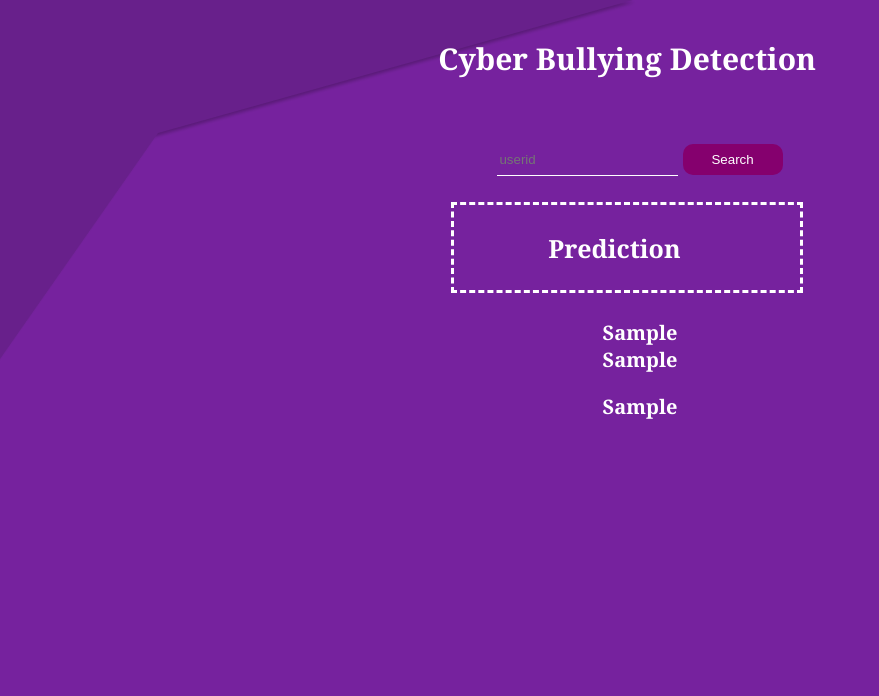
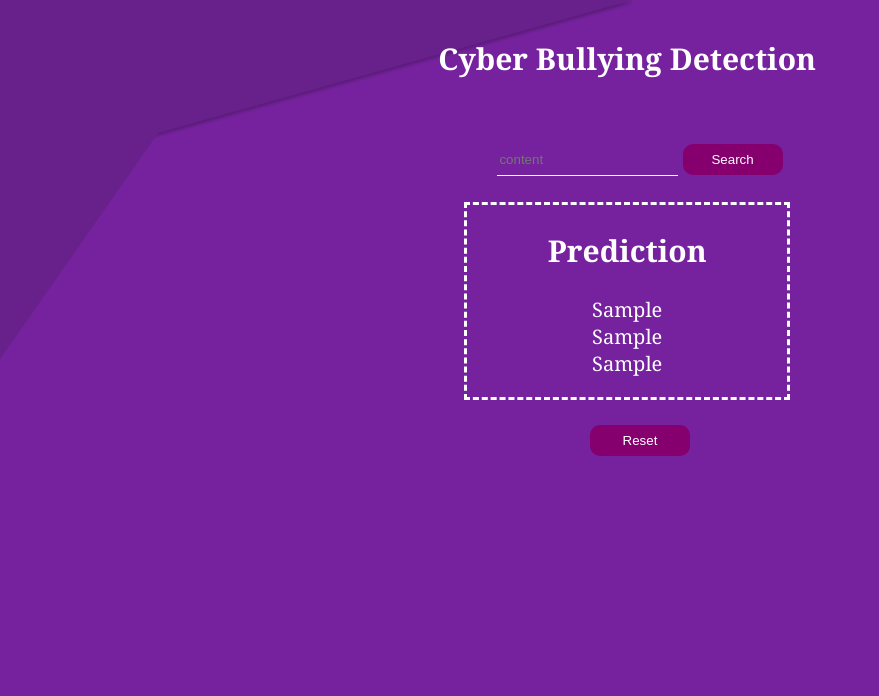
Before and after one commit to anjana-kt/bully_detection, a Flask app: template bully_detection/templates/index.html in a window 1280 px wide. Shown: the top 696 px of the page, without its empty margins (0-879 px from the left). Run offline with Flask 2, Linux system fonts and the light colour scheme; the template is opened without the code that fills it: most values are stand-ins (such as "Sample title", 1, 10 or a date in 2020); parts of the project's set-up code (start-up, migrations or seed data) failed here and were passed over.

Commit message:
decorated

```diff
--- a/bully_detection/static/css/index.css
+++ b/bully_detection/static/css/index.css
@@ -37,28 +37,18 @@ input[type=submit] {
     width: 100px;
     border-radius: 10px;
   }
-h2,h5,h4,h3{
+
+.prediction {
     color: rgb(255, 255, 255);
-    margin: 0;
+    margin: 100px;
     padding: vw;
-    font-size: 25px;
+    font-size: 20px;
     margin: 2% 2% 2% 0% ;
     width: 320px;
     text-align: center ;
-    border-style: dashed;
-    padding: 2% 2% 2% 0% ;
+    border-style:dashed;
+}
 
-}
-h5,h4,h3{
-    border-style: none;
-    font-size: 20px;
-    padding: 0;
-    margin: 0;
-    width: vw;
-}
-h3{
-    margin-top: 20px;
-}
 .container {
   display: flex;
   flex-direction: column;
--- a/bully_detection/templates/index.html
+++ b/bully_detection/templates/index.html
@@ -5,21 +5,31 @@
     <meta http-equiv="X-UA-Compatible" content="IE=edge">
     <meta name="viewport" content="width=device-width, initial-scale=1.0">
     <link rel="stylesheet" href="{{url_for('static',filename='css/index.css')}}">
-    <title>project</title>
+    <title>Cyber_Trackers</title>
 
 </head>
 <body>
     <h1>Cyber Bullying Detection</h1>
     <div class="container">
     <form action="/" method ="POST">
-        <input type="text" name="userid" id="value"  placeholder="userid">
+        <input type="text" name="content" id="value"  placeholder="content" autocomplete="off">
         <input type="submit" value="Search">
     </form>
 
-    <h2>Prediction</h2>
-    <h4>{{ ans[0] }}</h4>
-    <h5>{{ ans[1] }}</h5>
-    <h3>{{ ans[2] }}</h3>
+
+    <div class="prediction">
+        <h2>Prediction</h2>
+        <p>{{ ans[0] }}<br>{{ ans[1] }}<br>{{ ans[2] }}<br></p>
+
+    </div>
+    <input name = "reset" type="submit" value="Reset" onclick="reset">
+    <script>
+    function reset() {
+        var frm = document.getElementsByName('prediction');
+        frm.reset();  // Reset all form data
+        return false; // Prevent page refresh
+     }
+     </script>
     </div>
 </body>
 </html>
```
